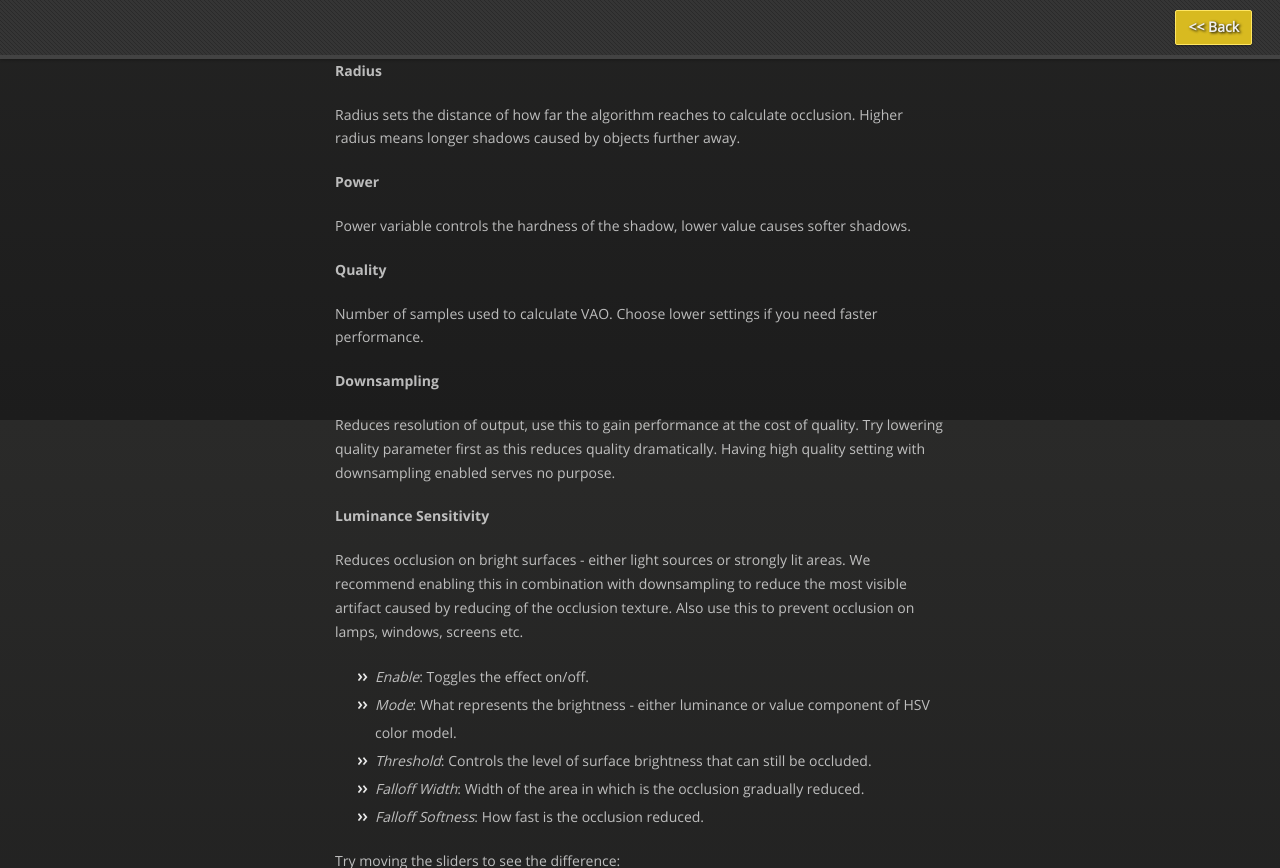
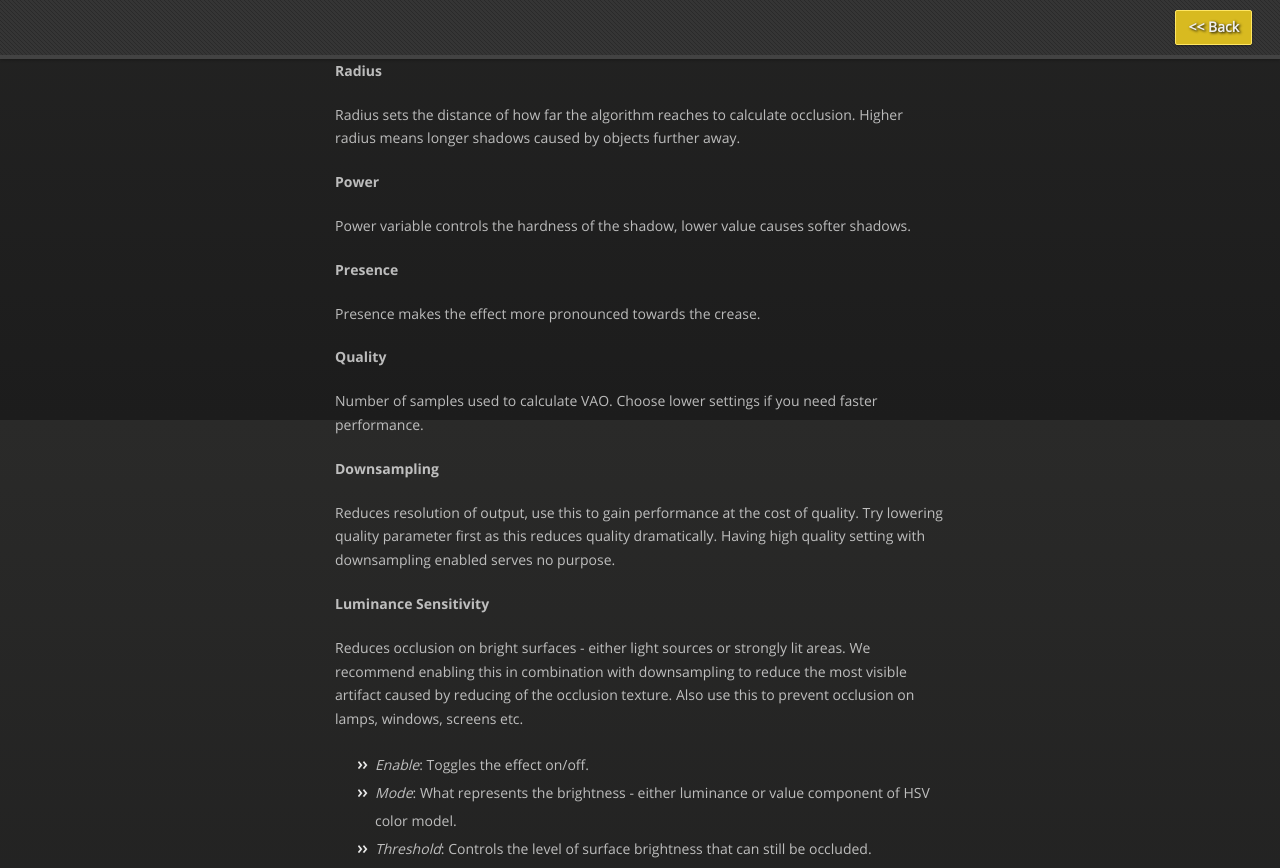
Before and after one commit to projectwilberforce/projectwilberforce.github.io, a Jekyll site: the page built from vaomanual/index.md, in a window 1280 px wide and 900 px high, scrolled down 4080 px, cut to the strip 0-868 px from the top of the window. Built offline with Jekyll 4.4.1, drawn with Linux system fonts in a browser that asks for light colours; nearby versions of some CDN libraries.

Commit message:
added presence parameter description to vaomanual

```diff
--- a/vaomanual/index.md
+++ b/vaomanual/index.md
@@ -80,6 +80,10 @@ Radius sets the distance of how far the algorithm reaches to calculate occlusion
 **Power**
 
 Power variable controls the hardness of the shadow, lower value causes softer shadows.
+
+**Presence**
+
+Presence makes the effect more pronounced towards the crease.
 
 **Quality**
 
```
